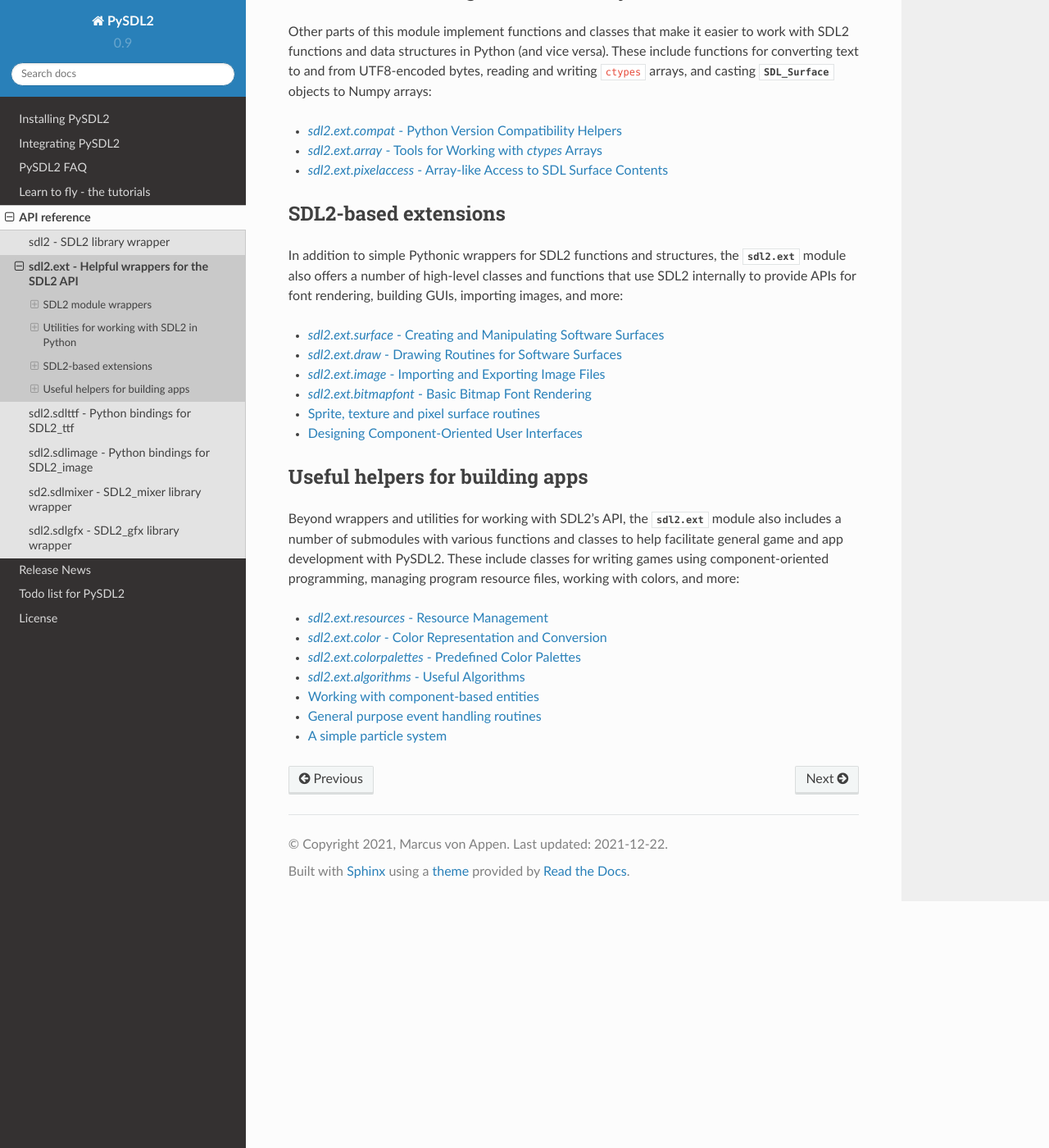
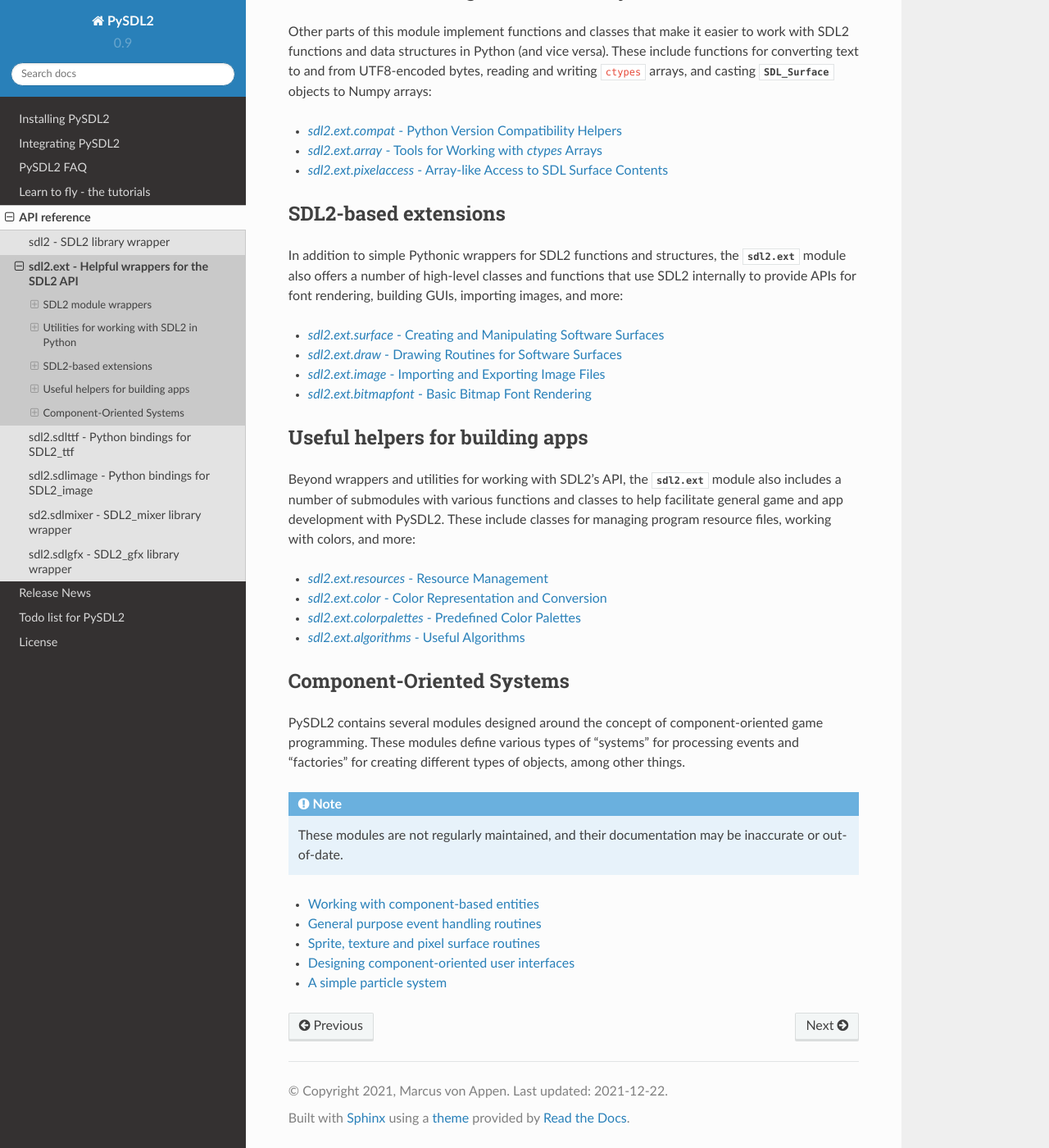
Before and after one commit to py-sdl/py-sdl2, a Sphinx documentation site: the page built from doc/modules/sdl2ext.rst, in a window 1280 px wide and 1400 px high, scrolled down 803 px. Shown: the whole window at 82% size. Built offline with Sphinx 7.4.7 and the Read the Docs theme 2.0.0, drawn with Linux system fonts in a browser that asks for light colours.

Commit message:
Assorted docs cleanup

```diff
--- a/doc/modules/ext/array.rst
+++ b/doc/modules/ext/array.rst
@@ -3,6 +3,11 @@
 
 This module provides a number of utilites for accessing data in ``ctypes``
 arrays and converting ``ctypes`` arrays into common Python formats.
+
+.. warning::
+   These functions are primarily meant for internal use in PySDL2, and should
+   be treated as experimental.
+
 
 Providing read-write access for sequential data
 -----------------------------------------------
--- a/doc/modules/ext/gui.rst
+++ b/doc/modules/ext/uisystem.rst
@@ -1,6 +1,6 @@
 .. currentmodule:: sdl2.ext
 
-Designing Component-Oriented User Interfaces
+Designing component-oriented user interfaces
 ============================================
 
 .. warning::
--- a/doc/modules/sdl2ext.rst
+++ b/doc/modules/sdl2ext.rst
@@ -79,8 +77,8 @@
 Beyond wrappers and utilities for working with SDL2's API, the
 :mod:`sdl2.ext` module also includes a number of submodules with various
 functions and classes to help facilitate general game and app development with
-PySDL2. These include classes for writing games using component-oriented
-programming, managing program resource files, working with colors, and more:
+PySDL2. These include classes for managing program resource files, working
+with colors, and more:
 
 .. toctree::
 	:maxdepth: 1
@@ -89,6 +87,25 @@
 	ext/color.rst
 	ext/colorpalettes.rst
 	ext/algorithms.rst
+
+
+Component-Oriented Systems
+--------------------------
+
+PySDL2 contains several modules designed around the concept of
+component-oriented game programming. These modules define various types of
+"systems" for processing events and "factories" for creating different types
+of objects, among other things.
+
+.. note::
+   These modules are not regularly maintained, and their documentation
+   may be inaccurate or out-of-date.
+
+.. toctree::
+	:maxdepth: 1
+
 	ext/ebs.rst
 	ext/events.rst
+	ext/spritesystem.rst
+	ext/uisystem.rst
 	ext/particles.rst
```
Also changed, not shown: other parts of doc/modules/sdl2ext.rst (+0 -2 lines), doc/modules/sdl2_sdlttf.rst (+5 -3 lines).
